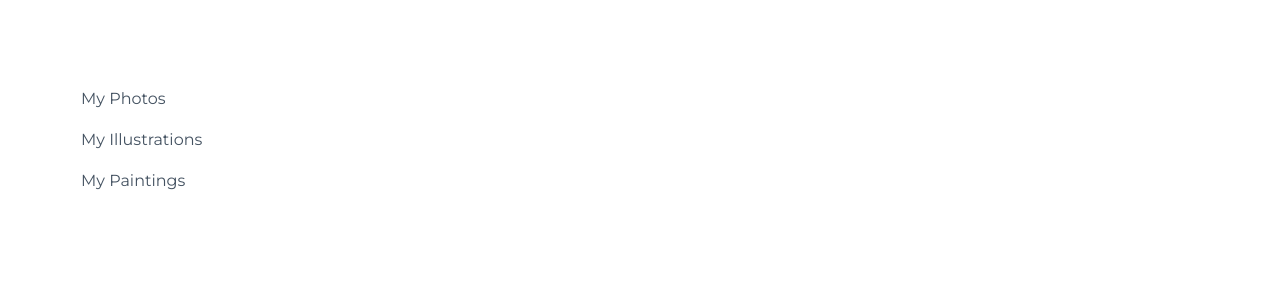
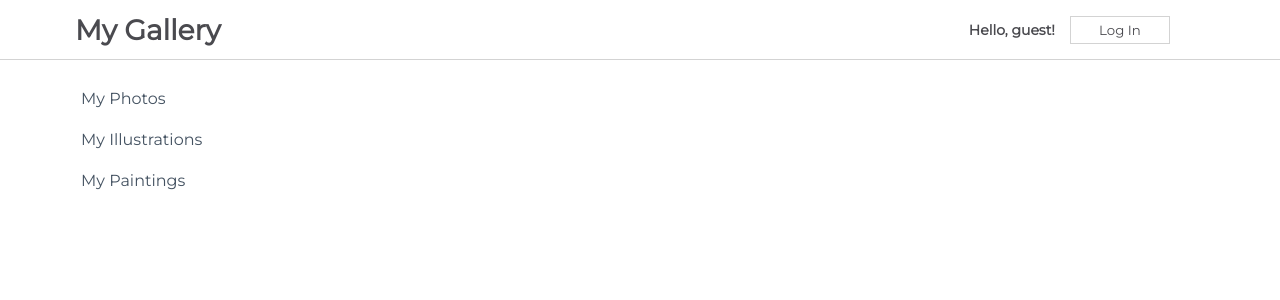
Before and after one commit to Wxrren/React-CI, a React (Create React App) app in the folder my-app/: page / in a window 1280 px wide. Shown: the top 300 px of the page. Built offline with nearby package versions, Linux system fonts and the light colour scheme.

Commit message:
ADD: Navbar to react app

```diff
--- a/my-app/src/App.js
+++ b/my-app/src/App.js
@@ -1,12 +1,15 @@
 import './App.css';
 import './components/css/Sidebar.module.css';
-import HooksCounter from './components/HooksCounter';
+import './components/css/NavBarSimple.module.css';
+
 import Sidebar from './components/Sidebar';
+import NavBarSimple from './components/NavBarSimple';
 
 function App() {
   return (
     <div className="App">
         <Sidebar />
+        <NavBarSimple />
     </div>
   );
 }
```
